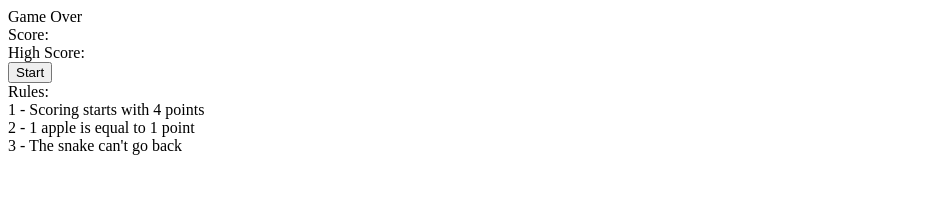
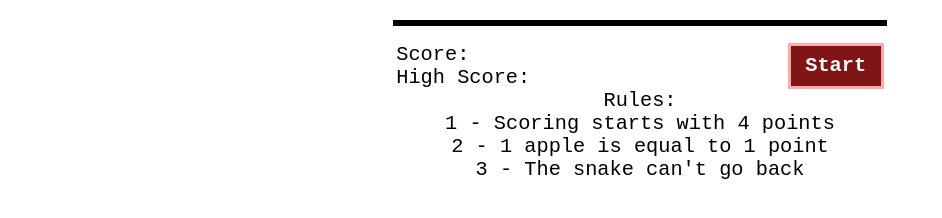
Before and after one commit to evafrola/SnakeGame-JS, a website: page index.html in a window 1280 px wide. Shown: the whole page, without its empty margins (0-942 px from the left). Drawn offline with Linux system fonts and the light colour scheme; some packages are replaced by stand-ins of ours; the site is published under a folder, as on GitHub Pages, so addresses that start at the root find nothing; a script that the page names is missing.

Commit message:
fixed bug

```diff
--- a/index.html
+++ b/index.html
@@ -3,8 +3,8 @@
   <head>
     <meta charset="UTF-8" />
     <meta name="viewport" content="width=device-width, initial-scale=1.0" />
-    <link rel="shortcut icon" href="/img/SnakeIcon.png" />
-    <link rel="stylesheet" href="/css/styles.css" />
+    <link rel="shortcut icon" href="./img/SnakeIcon.png" />
+    <link rel="stylesheet" href="./css/styles.css" />
     <title>Snake Game</title>
   </head>
   <body>
```
